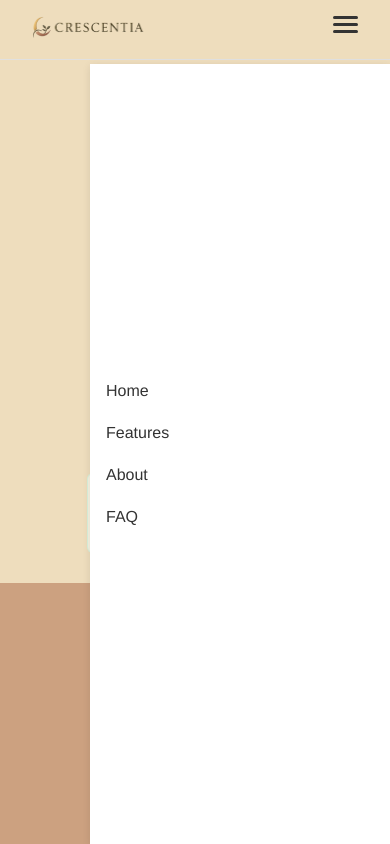
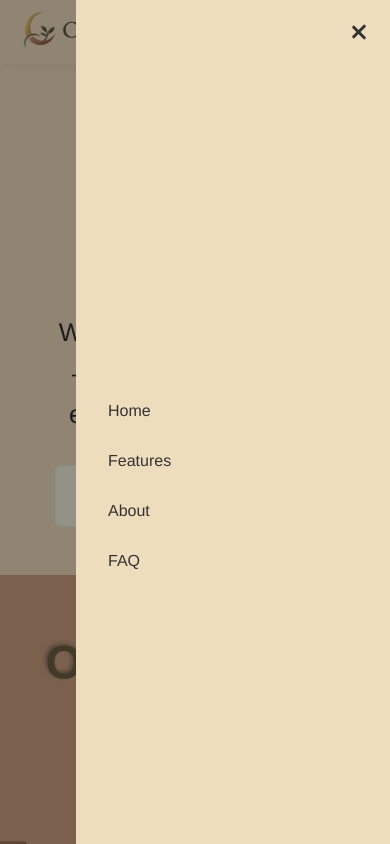
Before and after one commit to Symbiot01/Cresentia-website, a React (Create React App) app: page / in a window 390 px wide. Both pictures are taken after a click on the button 345 px from the left and 29 px from the top of the page. Shown: the top 844 px of the page. Built offline with nearby package versions, Linux system fonts and the light colour scheme.

Commit message:
design bug fix for mobile

```diff
--- a/src/components/About.css
+++ b/src/components/About.css
@@ -12,6 +12,7 @@
   align-items: center;
   flex-wrap: wrap;
 }
+
 .about-image {
   flex: 1;
   display: flex;
@@ -19,6 +20,7 @@
   align-items: center;
   max-width: 40%;
 }
+
 .about-image img {
   width: 100%;
   max-width: 500px;
@@ -39,7 +41,7 @@
   font-size: 8rem;
   color: #5d4524;
   margin-left: 10px;
-  margin-bottom: .1rem;
+  margin-bottom: 0.1rem;
   float: right;
 }
 
@@ -48,3 +50,43 @@
   line-height: 1.6;
   margin-bottom: 1rem;
 }
+
+/* Medium Screens */
+@media (max-width: 768px) {
+  .about-container {
+    flex-direction: column;
+  }
+
+  .about-text {
+    flex-direction: column-reverse;
+  }
+
+  .about-text h2 {
+    writing-mode: horizontal-tb;
+    transform: rotate(0deg);
+    font-size: 4.5rem;
+  }
+
+  .about-text p {
+    font-size: 1.5rem;
+  }
+}
+
+/* Small Screens (Mobile <450px) */
+@media (max-width: 450px) {
+  .about-text h2 {
+    font-size: 3rem;
+  }
+
+  .about-text p {
+    font-size: 1.15rem;
+  }
+
+  .about-section {
+    padding: 3rem 1.5rem;
+  }
+
+  .about-image {
+    max-width: 90%;
+  }
+}
--- a/src/components/AdditionalFeatures.css
+++ b/src/components/AdditionalFeatures.css
@@ -20,8 +20,6 @@
   display: flex;
   flex-direction: column;
   justify-content: center;
-  width: 40%;
-
   flex: 1 1 40%;
   min-width: 300px;
 }
@@ -55,10 +53,13 @@
   text-shadow: -2px -2px 4px rgba(0, 0, 0, 0.3);
 }
 
+/* Medium screens (tablets and smaller laptops) */
 @media (max-width: 768px) {
   .addfeature-content {
     flex-direction: column;
     text-align: center;
+    gap: 0;
+    justify-content: space-around;
   }
 
   .addfeature-content.reverse {
@@ -67,6 +68,42 @@
 
   .addfeature-text,
   .addfeature-image {
-    width: 100%;
+    width: 70%;
+  }
+
+  .addfeature-text h3 {
+    font-size: 3rem;
+  }
+
+  .addfeature-text p {
+    font-size: 1.6rem;
+  }
+
+  .heading {
+    font-size: 4em;
   }
 }
+
+/* Small screens (mobiles <450px) */
+@media (max-width: 450px) {
+  .addfeature-text,
+  .addfeature-image {
+    width: 70%;
+  }
+
+  .addfeature-text h3 {
+    font-size: 2rem;
+  }
+
+  .addfeature-text p {
+    font-size: 1.15rem;
+  }
+
+  .heading {
+    font-size: 2em;
+  }
+
+  .Section {
+    padding: 40px 20px;
+  }
+}
--- a/src/components/Features.css
+++ b/src/components/Features.css
@@ -1,6 +1,6 @@
 .features-page{
   background-color: #cca180;
-  padding: 60px 20px;
+  padding: 60px 0px;
   text-align: center;
 }
 
@@ -9,6 +9,88 @@
   font-size: 6em;
   color: #6c6142;
   margin-bottom: 40px;
+  margin-top: 0;
   text-align: center;
   text-shadow: -2px -2px 4px rgba(0, 0, 0, 0.3); /* Drop shadow at -45° */
 }
+
+/* Optional responsive adjustments */
+@media (max-width: 450px) {
+  .swipe-indicator {
+    margin-top: 20px;
+  }
+
+  .dot {
+    width: 8px;
+    height: 8px;
+  }
+}
+
+
+@media screen and (max-width: 768px) {
+  .features-heading {
+    font-size: 4.5em; /* Adjusted for smaller screens */
+    margin-bottom: 20px;
+  }
+
+}
+
+@media screen and (max-width: 450px) {
+  .features-heading {
+    font-size: 3em; /* Further adjustment for very small screens */
+    margin-bottom: 10px;
+  }
+
+}
+
+.swipe-arrow-hint {
+  display: flex;
+  justify-content: center;
+  align-items: center;
+  margin-top: 30px;
+  height: 40px;
+  position: relative;
+}
+
+.arrow {
+  font-size: 2.5rem;
+  color: #6c6142; /* Matches theme */
+  opacity: 0;
+  animation: arrowFade 3s infinite;
+  transform: translateX(0);
+}
+
+@keyframes arrowFade {
+  0% {
+    opacity: 0;
+    transform: translateX(-10px);
+  }
+  10% {
+    opacity: 1;
+    transform: translateX(0);
+  }
+  50% {
+    opacity: 1;
+    transform: translateX(5px);
+  }
+  90% {
+    opacity: 0;
+    transform: translateX(10px);
+  }
+  100% {
+    opacity: 0;
+    transform: translateX(10px);
+  }
+}
+
+/* Optional: Reduce size on small screens */
+@media (max-width: 450px) {
+  .arrow {
+    font-size: 2rem;
+  }
+
+  .swipe-arrow-hint {
+    margin-top: 20px;
+    height: 30px;
+  }
+}
--- a/src/components/Features.js
+++ b/src/components/Features.js
@@ -29,12 +29,17 @@ const featureData = [
   { id: 18, imageUrl: require('../assets/feature-6.png') },
 ];
 
-
 export default function Features() {
   return (
     <div className="features-page">
       <h2 className="features-heading">Our Features</h2>
       <FeaturesCarousel features={featureData} />
+
+      {/* Swipe Indicator */}
+      <div className="swipe-arrow-hint">
+        <span className="arrow">&#8594;</span> {/* Unicode Right Arrow */}
+      </div>
+
     </div>
   );
 }
--- a/src/components/FeaturesCarousel.css
+++ b/src/components/FeaturesCarousel.css
@@ -1,7 +1,7 @@
 /* 1. Wrapper: background & padding */
 .features-wrapper {
   width: 100%;
-  padding: 40px 20px;
+  padding: 40px 0px;
   box-sizing: border-box;
   background-color: #cca180;
   overflow-x: visible;
--- a/src/components/Hero.css
+++ b/src/components/Hero.css
@@ -133,4 +133,13 @@
     margin-bottom: 6px;
     margin-left: 0px;
   }
+  .hero-container {
+  display: flex;
+  flex-wrap: wrap;
+  align-items: center;
+  justify-content: center;
+  background-color: #eeddbd;
+  color: var(--font-on-light);
+  padding: 3rem;
 }
+}
--- a/src/components/Navbar.css
+++ b/src/components/Navbar.css
@@ -1,154 +1,125 @@
-/* Global scroll lock when menu is open */
-body.menu-open {
-  overflow: hidden;
+/* Base styles */
+.navbar {
+  background-color: #eeddbd;
+  padding: 1rem 2rem;
+  position: relative;
+  z-index: 1000;
+  box-shadow: 0 2px 10px rgba(0, 0, 0, 0.05);
+}
+.navbar-content {
+  display: flex;
+  align-items: center;
+  justify-content: center; /* center nav-links */
+  position: relative;
+  width: 100vw;            /* full viewport width */
+  padding: 1rem 2rem;         /* horizontal padding */
+  box-sizing: border-box;
+  max-width: none;         /* remove any max-width */
+  margin: 0;               /* remove auto margin */
 }
 
-/* Visually hidden text for screen readers */
-.sr-only {
+.logo {
   position: absolute;
-  width: 1px;
-  height: 1px;
-  margin: -1px;
-  border: 0;
-  padding: 0;
-  white-space: nowrap;
-  clip-path: inset(100%);
-  clip: rect(0 0 0 0);
-  overflow: hidden;
+  left: 2rem;              /* align near left edge, matching navbar-content padding */
+  top: 50%;
+  transform: translateY(-50%);
 }
 
-.navbar {
-  display: grid;
-  grid-template-columns: auto 1fr auto;
-  align-items: right;
-  padding: 16px 32px;
-  position: sticky;
-  top: 0;
-  background-color: #eeddbd;
-  z-index: 1000;
-  border-bottom: 1px solid #e0e0e0;
+.logo img {
+  height: 40px;
+}
+.nav-links {
+  display: flex;
+  gap: 2rem;
+  justify-content: center;
+  flex: 1; /* fill available space */
 }
 
-/* Logo styling */
-.navbar .logo {
-  grid-column: 1;
-  justify-self: start;
-}
-.navbar .logo img {
-  width: 60%;
-  height: auto;
-  object-fit: contain;
-}
 
-/* Navigation links */
-.navbar .links {
-  grid-column: 2;
-  display: flex;
-  justify-content: center;
-  gap: 24px;
-}
-.navbar .links a {
+.nav-links a {
   text-decoration: none;
   color: #333;
   font-weight: 500;
   position: relative;
-  transition: all 0.5s;
-
-}
-.navbar .links a:hover {
-  color: var(--color-accent, #0055FF);
-  text-shadow:
-    0 0 10px var(--color-accent, #0055FF),
-    0 0 20px var(--color-accent, #0055FF),
-    0 0 30px var(--color-accent, #0055FF),
-    0 0 40px var(--color-accent, #0055FF);
 }
 
-/* Hamburger menu button */
-.navbar .hamburger {
-  grid-column: 3;
+.nav-links a:hover {
+  color: #000;
+}
+
+/* Hamburger Icon */
+.hamburger {
   display: none;
   flex-direction: column;
-  gap: 4px;
-  justify-self: end;
+  justify-content: space-between;
+  height: 24px;
+  width: 30px;
   background: none;
   border: none;
   cursor: pointer;
-  padding: 0;
+  z-index: 1100;
+  position: absolute;
+
+  right: 3rem; /* align near right edge, matching navbar-content padding */
 }
-.navbar .hamburger span {
-  width: 25px;
+
+.hamburger span {
+  display: block;
   height: 3px;
+  width: 100%;
   background: #333;
   border-radius: 2px;
+  transition: 0.3s ease;
 }
 
-/* Responsive layout */
+.hamburger.open span:nth-child(1) {
+  transform: translateY(10px) rotate(45deg);
+}
+
+.hamburger.open span:nth-child(2) {
+  opacity: 0;
+}
+
+.hamburger.open span:nth-child(3) {
+  transform: translateY(-10px) rotate(-45deg);
+}
+
+/* Overlay */
+.overlay {
+  position: fixed;
+  top: 0;
+  left: 0;
+  right: 0;
+  bottom: 0;
+  background: rgba(0, 0, 0, 0.4);
+  z-index: 999;
+}
+
+/* Responsive Nav Slide In */
 @media (max-width: 768px) {
-  .navbar .links {
-    position: fixed;      /* fixed instead of absolute to anchor to viewport */
-    top: 64px;
-    right: 0;
-    width: 100vw;         /* ensures it never exceeds viewport width */
-    max-width: 300px;     /* optional: cap the width if you desire a sidebar width */
-    height: calc(100vh - 64px); /* fill remaining vertical space */
-    background: white;
-    display: flex;
+
+  .nav-links {
+    position: fixed;
+    top: 0;
+    right: -100%;
+    height: 100vh;
+    width: 250px;
+    background: #eeddbd;
     flex-direction: column;
-    transform: translateX(100%);
-    transition: transform 0.3s ease-in-out;
-    box-shadow: 0 2px 8px rgba(0, 0, 0, 0.1);
-    padding: 16px;
-    box-sizing: border-box; /* include padding in width calculation */
-    overflow-y: auto;       /* allow vertical scrolling inside menu if needed */
+    padding: 4rem 2rem;
+    gap: 2rem;
+    transition: right 0.3s ease;
+    z-index: 1001;
   }
 
-  .navbar .links.open {
-    transform: translateX(0);
+  .nav-links.open {
+    right: 0;
   }
 
-  .navbar .hamburger {
+  .hamburger {
     display: flex;
   }
-
-  .navbar .logo img {
-    width: 120px;
+  .logo {
+    left: -0.6rem; /* Adjusted for smaller screens */
   }
 }
-
-@media (min-width: 1000px) {
-  .navbar {
-    display: flex;
-    align-items: center;
-    justify-content: space-between;
-    padding: 16px 32px;
-    position: sticky;
-    top: 0;
-    background-color: #eeddbd;
-    z-index: 1000;
-    border-bottom: 1px solid #e0e0e0;
-    position: relative;
-  }
-
-  .navbar .logo {
-    flex: 0 0 auto;
-  }
-
-  .navbar .links {
-    position: absolute;
-    left: 50%;
-    transform: translateX(-50%);
-    display: flex;
-    justify-content: center;
-    gap: 24px;
-  }
-
-  .navbar .hamburger {
-    display: none;
-  }
-}
-@media (min-width: 1200px) {
-  .navbar .links a {
-    font-size: 1.5rem; /* Adjust as needed (1.125rem ≈ 18px) */
-  }
-}
--- a/src/components/Navbar.js
+++ b/src/components/Navbar.js
@@ -3,37 +3,42 @@ import './Navbar.css';
 import logo_name from '../assets/logo_name.png';
 
 export default function Navbar() {
-  const [open, setOpen] = useState(false);
+  const [menuOpen, setMenuOpen] = useState(false);
 
-  // Prevent background scroll when mobile menu is open
+  // Prevent body scroll when menu is open
   useEffect(() => {
-    document.body.classList.toggle('menu-open', open);
-  }, [open]);
+    document.body.style.overflow = menuOpen ? 'hidden' : '';
+  }, [menuOpen]);
+
+  const closeMenu = () => setMenuOpen(false);
 
   return (
-    <nav className="navbar">
+    <header className="navbar">
+      <div className="navbar-content">
         <div className="logo">
-        <a href="#hero">
-          <img src={logo_name} alt="Crescentia logo" />
-          <span className="sr-only">Crescentia</span>
-        </a>
+          <img src={logo_name} alt="Logo" />
         </div>
-      <div className={`links ${open ? 'open' : ''}`}>
-        <a href="#hero">Home</a>
-        <a href="#features">Features</a>
-        <a href="#about">About</a>
-        <a href="#faq">FAQ</a>
-      </div>
+
+        <nav className={`nav-links ${menuOpen ? 'open' : ''}`}>
+          <a href="#hero" onClick={closeMenu}>Home</a>
+          <a href="#features" onClick={closeMenu}>Features</a>
+          <a href="#about" onClick={closeMenu}>About</a>
+          <a href="#faq" onClick={closeMenu}>FAQ</a>
+        </nav>
+
         <button
-        className="hamburger"
-        onClick={() => setOpen(!open)}
+          className={`hamburger ${menuOpen ? 'open' : ''}`}
+          onClick={() => setMenuOpen(!menuOpen)}
           aria-label="Toggle menu"
-        aria-expanded={open}
         >
           <span />
           <span />
           <span />
         </button>
-    </nav>
+      </div>
+
+      {/* Overlay */}
+      {menuOpen && <div className="overlay" onClick={closeMenu}></div>}
+    </header>
   );
 }
```
Also changed, not shown: src/components/FAQ.css (+55 -14 lines), src/components/FeaturesCarousel.js (+21 -34 lines), src/components/Footer.css (+43 -55 lines). Lines whose indentation alone changed are shown as unchanged.
